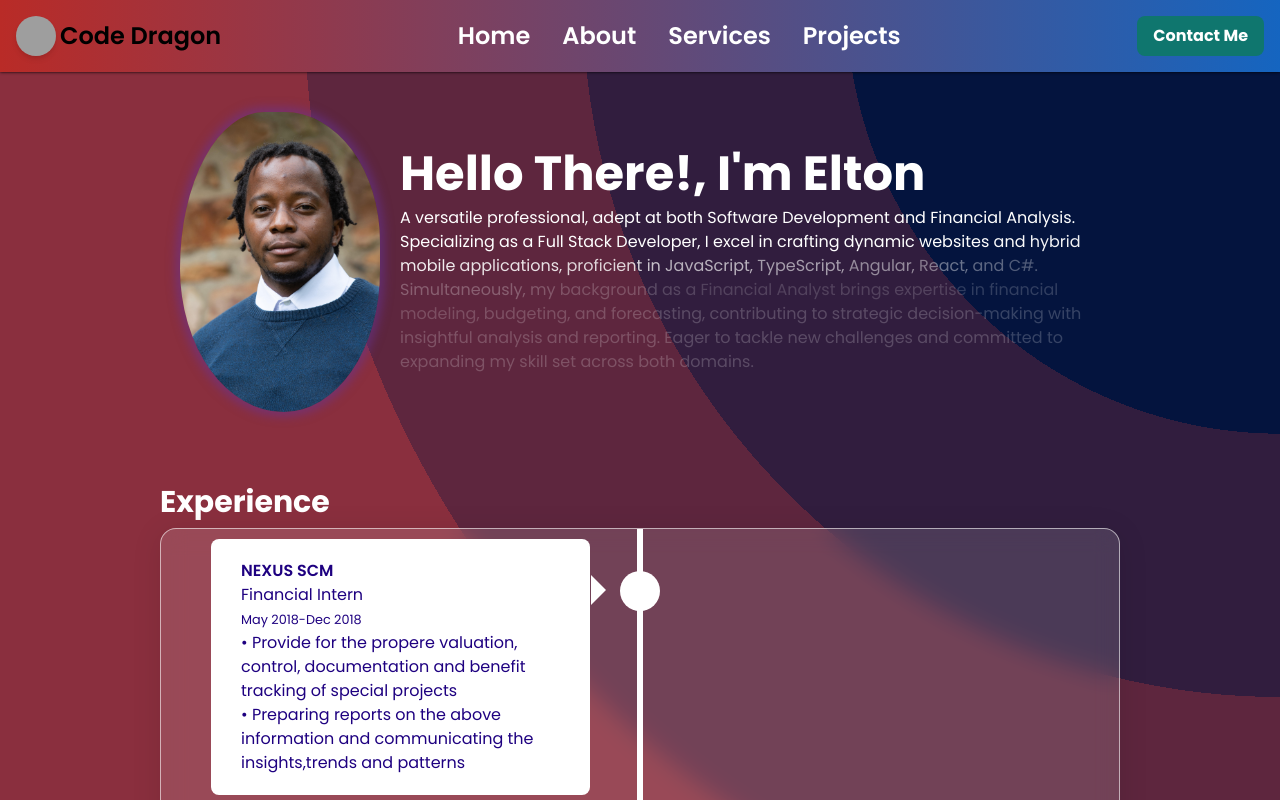
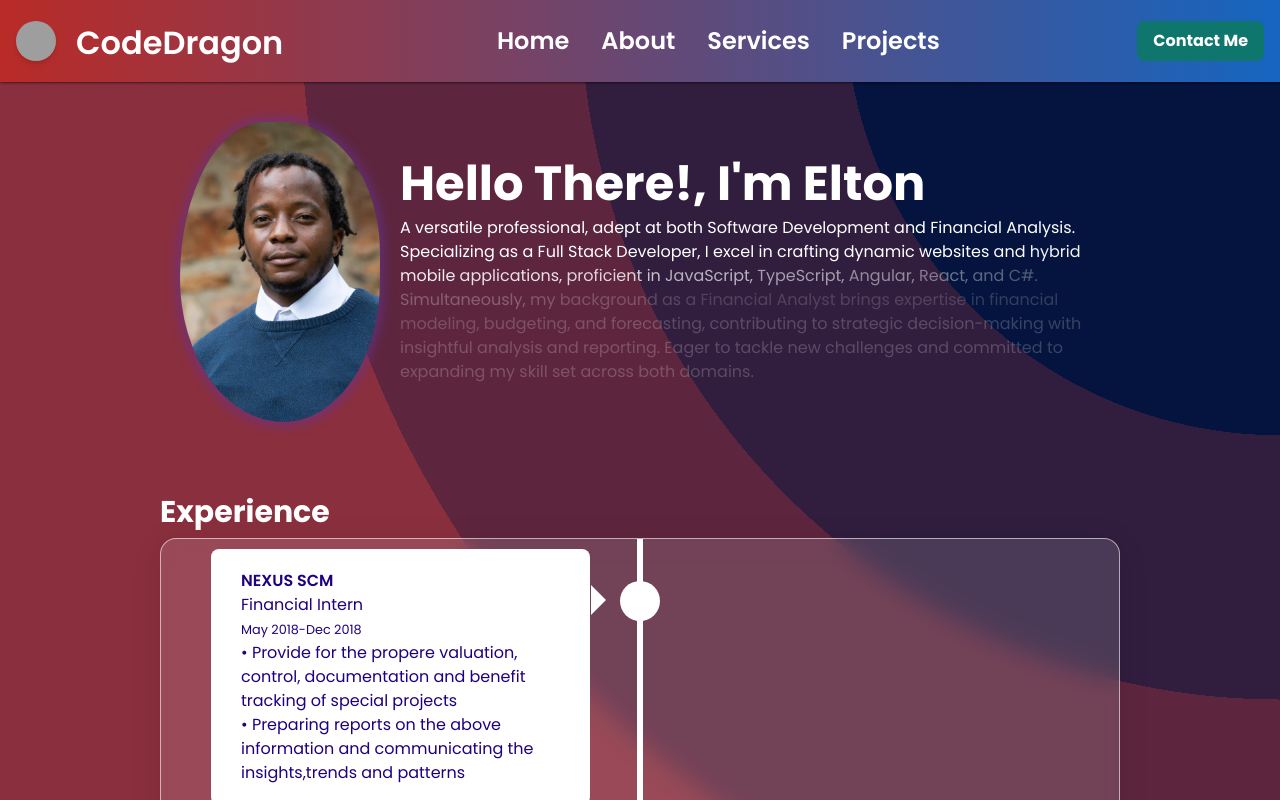
Before and after one commit to Mpinyaz/CodeDragonPortfolio, a React (Vite) app: page / in a window 1280 px wide. Shown: the top 800 px of the page. Built offline with nearby package versions, Linux system fonts and the light colour scheme; grey boxes are pictures that could not be loaded; some icons are missing.

Commit message:
Update Greeter component animations & improve header text style and interaction.

```diff
--- a/src/components/Greeter/index.jsx
+++ b/src/components/Greeter/index.jsx
@@ -3,8 +3,7 @@ import { ReactLenis } from "@studio-freight/react-lenis";
 import { gsap } from "gsap";
 import { useRef } from "react";
 import { useGSAP } from "@gsap/react";
-import { greeterAnimation } from "./animations";
-import { descAnimationScroll } from "./animations";
+import { greeterAnimation, descAnimationScroll } from "./animations";
 export function Greeter() {
   const greeterContainer = useRef(null);
   const greeter = useRef(null);
--- a/src/components/Header/Header.css
+++ b/src/components/Header/Header.css
@@ -7,3 +7,14 @@
 .container-header ul li {
   font-size: clamp(1.1rem, 2vw, 1.5rem);
 }
+
+.homeBannerText {
+  display: grid;
+  height: 50px;
+  font-size: 2rem;
+  grid-template-rows: 22px;
+  align-items: center;
+  line-height: 1.7;
+  overflow: hidden;
+  padding: 1rem;
+}
--- /dev/null
+++ b/src/components/Header/animation.js
@@ -0,0 +1,30 @@
+import { gsap } from "gsap";
+export const fadeIn = (initialHomeText, finalHomeText, homeHover) => {
+  homeHover.current.addEventListener("mouseover", () => {
+    const tl = gsap.timeline();
+    tl.to(finalHomeText.current, {
+      yPercent: -70,
+      duration: 0.3,
+      ease: "sine.in",
+    }).to(initialHomeText.current, {
+      yPercent: -100,
+      duration: 0.3,
+      ease: "sine.out",
+    });
+  });
+};
+
+export const fadeOut = (initialHomeText, finalHomeText, homeHover) => {
+  homeHover.current.addEventListener("mouseout", () => {
+    const tl = gsap.timeline();
+    tl.to(finalHomeText.current, {
+      yPercent: 100,
+      duration: 0.3,
+      ease: "sine.out",
+    }).to(initialHomeText.current, {
+      yPercent: 0,
+      duration: 0.3,
+      ease: "sine.in",
+    });
+  });
+};
--- a/src/components/Header/index.jsx
+++ b/src/components/Header/index.jsx
@@ -2,12 +2,27 @@ import { useRef, useState, useEffect } from "react";
 import logo from "../../images/dragon.png";
 import "./Header.css";
 import { Link } from "react-router-dom";
+import { gsap } from "gsap";
+import { useGSAP } from "@gsap/react";
+import { fadeIn, fadeOut } from "./animation";
 
 const Header = () => {
   const menuToggle = useRef(null);
   const [menuOpen, setMenuOpen] = useState(false);
   const headerRef = useRef(null);
+  const homeHover = useRef(null);
+  const initialHomeText = useRef(null);
+  const finalHomeText = useRef(null);
+  const [isHovered, setIsHovered] = useState(null);
+  gsap.registerPlugin(useGSAP);
 
+  useGSAP(
+    () => {
+      fadeIn(initialHomeText, finalHomeText, homeHover);
+      fadeOut(initialHomeText, finalHomeText, homeHover);
+    },
+    { scope: headerRef }
+  );
   useEffect(() => {
     // Dynamically adjust padding of content area based on header height
     const updatePadding = () => {
@@ -31,6 +46,35 @@ const Header = () => {
   const closeMenu = () => {
     setMenuOpen(false);
   };
+  const handleMouseEnter = () => {
+    const hoverElement = finalHomeText.current;
+    const initialElement = initialHomeText.current;
+
+    if (hoverElement && initialElement) {
+      fadeIn(hoverElement, initialElement, homeHover);
+      setIsHovered(true);
+    }
+  };
+
+  const handleMouseLeave = () => {
+    const hoverElement = finalHomeText.current;
+    const initialElement = initialHomeText.current;
+
+    if (hoverElement && initialElement) {
+      fadeOut(hoverElement, initialElement, homeHover);
+      setIsHovered(false);
+    }
+  };
+
+  const handleClick = () => {
+    if (isHovered) {
+      window.location.href = "/";
+    }
+  };
+  const handleContactMe = () => {
+    window.location.href = "/contact";
+  };
+
   return (
     <>
       <nav
@@ -40,19 +84,35 @@ const Header = () => {
         <div className="flex flex-wrap items-center justify-between mx-auto p-4">
           <Link
             to="/"
-            className="font-semibold text-2xl gap-1 flex items-center text-black"
+            className="font-semibold gap-1 flex items-center"
+            ref={homeHover}
+            onClick={handleClick}
+            onMouseEnter={handleMouseEnter}
+            onMouseLeave={handleMouseLeave}
           >
             <img
               src={logo}
               alt="logo"
               className="rounded-full cursor-pointer w-10 h-10 shadow-md"
             />
-            Code Dragon
+            <div className="homeBannerText">
+              <span ref={initialHomeText} className="text-white">
+                CodeDragon
+              </span>
+              <span
+                ref={finalHomeText}
+                className="text-green-600"
+                aria-hidden="true"
+              >
+                CodeDragon
+              </span>
+            </div>
           </Link>
           <div className="flex md:order-2 space-x-3 md:space-x-0 rtl:space-x-reverse">
             <button
               type="button"
               className="text-white bg-teal-700 hover:bg-blue-500 focus:ring-blue-300 rounded-lg font-bold px-4 py-2 text-center"
+              onClick={handleContactMe}
             >
               Contact Me
             </button>
@@ -83,7 +143,9 @@ const Header = () => {
             </button>
           </div>
           <div
-            className={`items-center justify-between w-full md:flex md:w-auto md:order-1 ${menuOpen ? "" : "hidden"}`}
+            className={`items-center justify-between w-full md:flex md:w-auto md:order-1 ${
+              menuOpen ? "" : "hidden"
+            }`}
             ref={menuToggle}
           >
             <ul className="flex flex-col p-4 md:p-0 mt-4 font-semibold  border-gray-100 rounded-lg  md:space-x-8 rtl:space-x-reverse md:flex-row md:mt-0 md:border-0">
```
